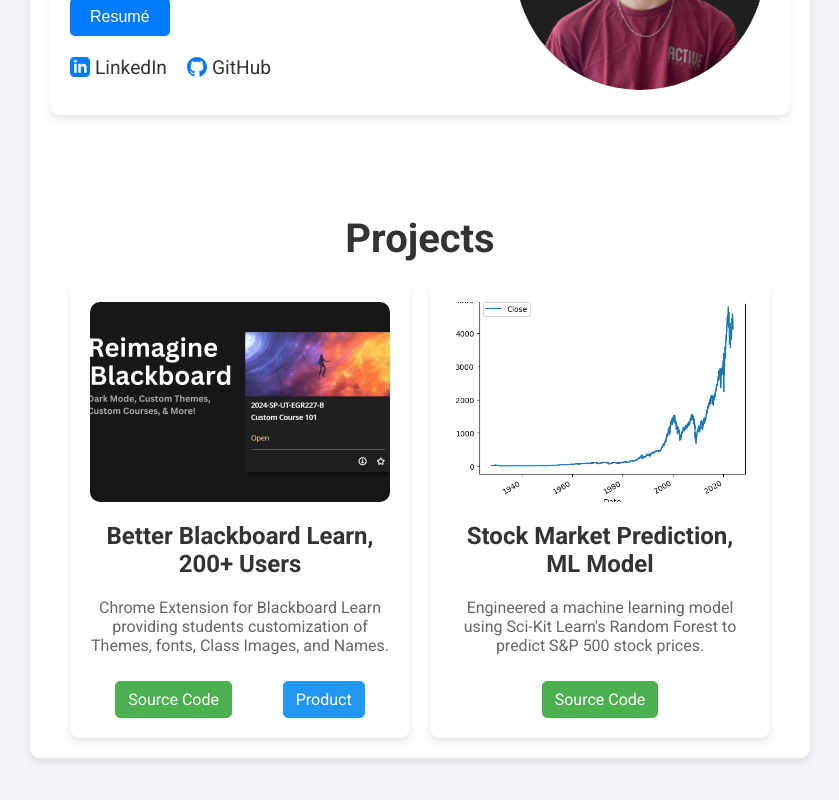
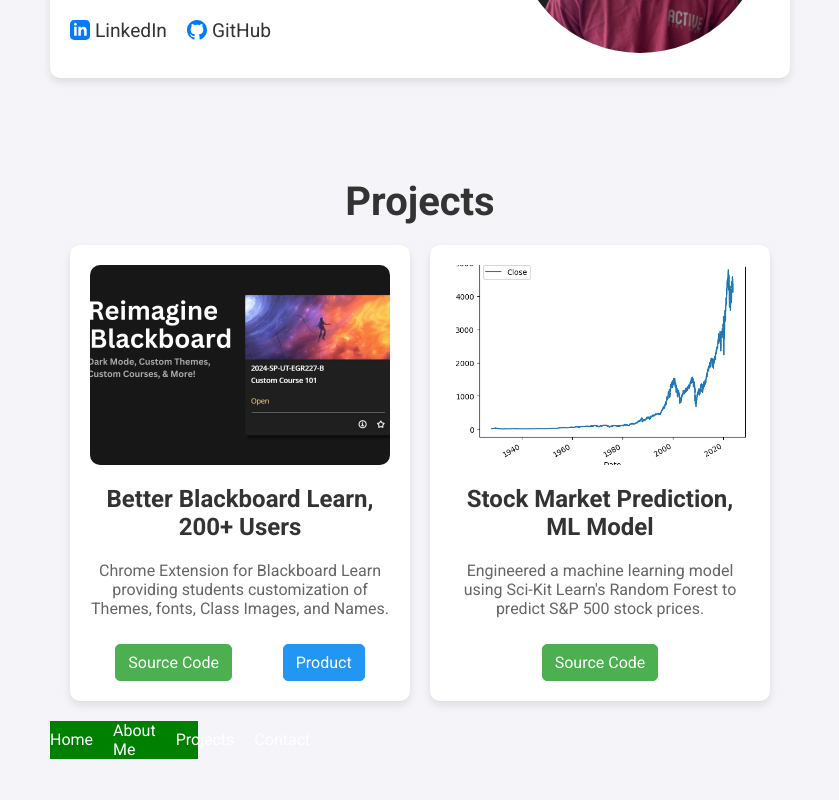
Before and after one commit to ParkerWilliams1/portfolio-v1, a React (Create React App) app: page / in a window 1280 px wide. Shown: the part 252-1052 px from the top of the page, without its empty margins (220-1059 px from the left). Built offline with nearby package versions, Linux system fonts and the light colour scheme.

Commit message:
CSS Updates

```diff
--- a/src/App.js
+++ b/src/App.js
@@ -1,24 +1,25 @@
 import React from 'react';
 import AboutMe from './AboutMe';
 import Projects from './Projects';
-import './AboutMe.css'; // Import the CSS files
+import Sidebar from './Sidebar'
+import './AboutMe.css';
 import './Projects.css';
-import './Sidebar.css';
-import CustomSidebar from './Sidebar';
 
 function App() {
     return (
-      <div className="container">
-        <div className="content">
+        <div>
           <div id="about-me-section">
             <AboutMe />
           </div>
           <div id="projects-section">
             <Projects />
           </div>
+          <div id="sidebar">
+            <Sidebar />
+          </div>
         </div>
-      </div>
     );
   }
 
+
   export default App;
--- a/src/Sidebar.css
+++ b/src/Sidebar.css
@@ -1,36 +1,6 @@
-.sidebar {
-    position: fixed;
-    top: 20px; /* Adjust as needed */
-    left: 20px; /* Position on the left side */
-    height: calc(100vh - 40px); /* Adjust height to fill viewport */
-    width: 120px;
-    background-color: #f8f9fa;
-    border-radius: 10px;
-    box-shadow: 0 0 10px rgba(0, 0, 0, 0.1);
-    padding: 10px;
-    z-index: 1000; /* Ensure sidebar is above other content */
-  }
-
-  .sidebar ul {
-    list-style: none;
-    padding: 0;
-  }
-
-  .sidebar li {
-    margin-bottom: 10px;
-  }
-
-  .sidebar button {
-    width: 100%;
-    padding: 10px;
-    background-color: #007BFF;
+#sidebar {
+    background: green;
     color: white;
-    border: none;
-    border-radius: 5px;
-    cursor: pointer;
-    transition: background-color 0.3s ease;
-  }
-
-  .sidebar button:hover {
-    background-color: #0056b3;
-  }
+    width: 20%;
+    left: 0;
+}
--- a/src/Sidebar.js
+++ b/src/Sidebar.js
@@ -1,19 +1,16 @@
-// Sidebar.js
+import './Sidebar.css'
 
-import React from 'react';
-import { Sidebar, Menu, MenuItem, SubMenu } from 'react-pro-sidebar';
+function Sidebar() {
+    return (
+        <div id="sidebar">
+            <ul>
+                <li>Home</li>
+                <li>About Me</li>
+                <li>Projects</li>
+                <li>Contact</li>
+            </ul>
+        </div>
+    );
+}
 
-const CustomSidebar = () => {
-    return (
-      <Sidebar>
-        <Menu>
-          <SubMenu label="Charts">
-            <MenuItem> Pie charts </MenuItem>
-            <MenuItem> Line charts </MenuItem>
-          </SubMenu>
-        </Menu>
-      </Sidebar>
-    );
-  };
-
-export default CustomSidebar;
+export default Sidebar;
```
